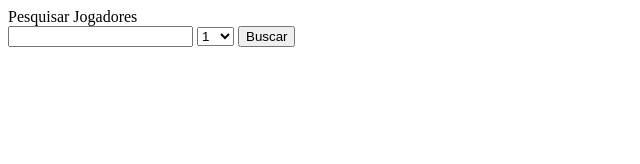
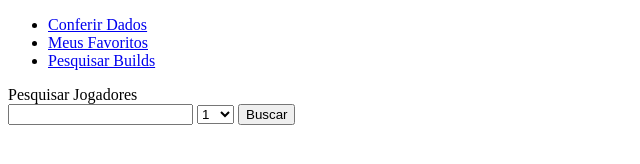
Before and after one commit to LucasV26/ADI-Project-TFT, a plain HTML site: page frontend/search.html in a window 1280 px wide. Shown: the whole page, without its empty margins (0-640 px from the left). Drawn offline with nearby package versions, Linux system fonts and the light colour scheme.

Commit message:
Incrementando navegação e resolvendo bugs

```diff
--- a/frontend/search.html
+++ b/frontend/search.html
@@ -6,6 +6,15 @@
         <script src="https://ajax.googleapis.com/ajax/libs/jquery/3.5.1/jquery.min.js"></script>
     </head>
     <body>
+        <div id="header">
+            <nav>
+                <ul>
+                    <li> <a href="index.html"> Conferir Dados </a> </li>
+                    <li> <a href="builds.html"> Meus Favoritos </a> </li>
+                    <li> <a href="#"> Pesquisar Builds </a> </li>
+                </ul>
+            </nav>
+        </div>
         <label> Pesquisar Jogadores </label><br>
         <input type="text" id="search-name" />
         <select id="search-number">
```
Also changed, not shown: frontend/index.html (+9 -0 lines), frontend/static/js/index.js (+3 -4 lines).
